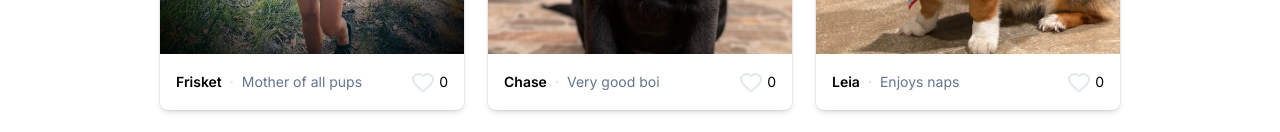
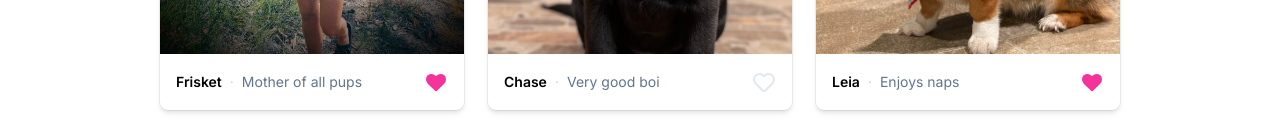
Before and after one commit to blorange2/react-from-scratch, a React (Vite) app: page / in a window 1280 px wide. Shown: the part 660-792 px from the top of the page. Built offline with nearby package versions, Linux system fonts and the light colour scheme.

Commit message:
Prop drilling

```diff
--- a/src/App.tsx
+++ b/src/App.tsx
@@ -1,3 +1,5 @@
+import { useState } from "react";
+
 import { PageWrapper } from "./components/PageWrapper";
 import { Container } from "./components/Container";
 import { Header } from "./components/Header";
@@ -20,6 +22,8 @@ export function App() {
 }
 
 function Main() {
+  const [liked, setLiked] = useState<number[]>([1, 3]);
+
   return (
     <main>
       {/* Search & Shortlist */}
@@ -30,7 +34,7 @@ function Main() {
         <Shortlist />
       </div>
       {/* Puppies list */}
-      <PuppiesList puppies={puppies} />
+      <PuppiesList puppies={puppies} liked={liked} setLiked={setLiked} />
       {/* New Puppy form */}
       <NewPuppyForm />
     </main>
--- a/src/components/LikeToggle.tsx
+++ b/src/components/LikeToggle.tsx
@@ -1,13 +1,23 @@
 import { Heart } from "lucide-react";
 import { useState } from "react";
 
-export function LikeToggle() {
-  const [isLiked, setIsLiked] = useState(false);
-  const [count, setCount] = useState(0);
+export function LikeToggle({
+  liked,
+  setLiked,
+  puppyId,
+}: {
+  liked: number[];
+  setLiked: Dispatch<SetStateAction<number[]>>;
+  puppyId: number;
+}) {
+  const isLiked = liked.includes(puppyId);
 
   const handleClick = () => {
-    setIsLiked(!isLiked);
-    setCount((prevCount) => (isLiked ? prevCount - 1 : prevCount + 1));
+    setLiked((prevLiked) =>
+      isLiked
+        ? prevLiked.filter((id) => id !== puppyId)
+        : [...prevLiked, puppyId],
+    );
   };
 
   return (
@@ -19,7 +29,6 @@ export function LikeToggle() {
             : "stroke-slate-200 group-hover:stroke-slate-300"
         }
       />
-      <span>{count}</span>
     </button>
   );
 }
--- a/src/components/PuppiesList.tsx
+++ b/src/components/PuppiesList.tsx
@@ -1,11 +1,24 @@
 import { Puppy } from "../types/Puppy";
 import { LikeToggle } from "./LikeToggle";
 
-export function PuppiesList({ puppies }: { puppies: Puppy[] }) {
+export function PuppiesList({
+  puppies,
+  liked,
+  setLiked,
+}: {
+  puppies: Puppy[];
+  liked: number[];
+  setLiked: Dispatch<SetStateAction<number[]>>;
+}) {
   return (
     <ul className="mt-8 grid gap-6 sm:grid-cols-2 lg:grid-cols-3">
       {puppies.map((puppy) => (
-        <PuppyCard key={puppy.name} puppy={puppy} />
+        <PuppyCard
+          key={puppy.id}
+          puppy={puppy}
+          liked={liked}
+          setLiked={setLiked}
+        />
       ))}
     </ul>
   );
@@ -13,9 +26,11 @@ export function PuppiesList({ puppies }: { puppies: Puppy[] }) {
 
 type PuppyCardProps = {
   puppy: Puppy;
+  liked: number[];
+  setLiked: Dispatch<SetStateAction<number[]>>;
 };
 
-function PuppyCard({ puppy }: PuppyCardProps) {
+function PuppyCard({ puppy, liked, setLiked }: PuppyCardProps) {
   return (
     <li
       key={puppy.name}
@@ -32,7 +47,7 @@ function PuppyCard({ puppy }: PuppyCardProps) {
           <span className="text-slate-300">·</span>
           <p className="text-slate-500">{puppy.description}</p>
         </div>
-        <LikeToggle />
+        <LikeToggle liked={liked} setLiked={setLiked} puppyId={puppy.id} />
       </div>
     </li>
   );
--- a/src/data/puppies.tsx
+++ b/src/data/puppies.tsx
@@ -2,36 +2,42 @@ import { Puppy } from "../types/Puppy";
 
 export const puppies: Puppy[] = [
   {
+    id: 1,
     name: "Frisket",
     description: "Mother of all pups",
     imagePath: "/images/1.jpg",
     liked: false,
   },
   {
+    id: 2,
     name: "Chase",
     description: "Very good boi",
     imagePath: "/images/2.jpg",
     liked: true,
   },
   {
+    id: 3,
     name: "Leia",
     description: "Enjoys naps",
     imagePath: "/images/3.jpg",
     liked: true,
   },
   {
+    id: 4,
     name: "Pupi",
     description: "Loves cheese",
     imagePath: "/images/4.jpg",
     liked: false,
   },
   {
+    id: 5,
     name: "Russ",
     description: "Ready to save the world",
     imagePath: "/images/5.jpg",
     liked: false,
   },
   {
+    id: 6,
     name: "Yoko",
     description: "Ready for anything",
     imagePath: "/images/6.jpg",
--- a/src/types/Puppy.tsx
+++ b/src/types/Puppy.tsx
@@ -1,4 +1,5 @@
 export type Puppy = {
+  id: number;
   name: string;
   description: string;
   imagePath: string;
```
